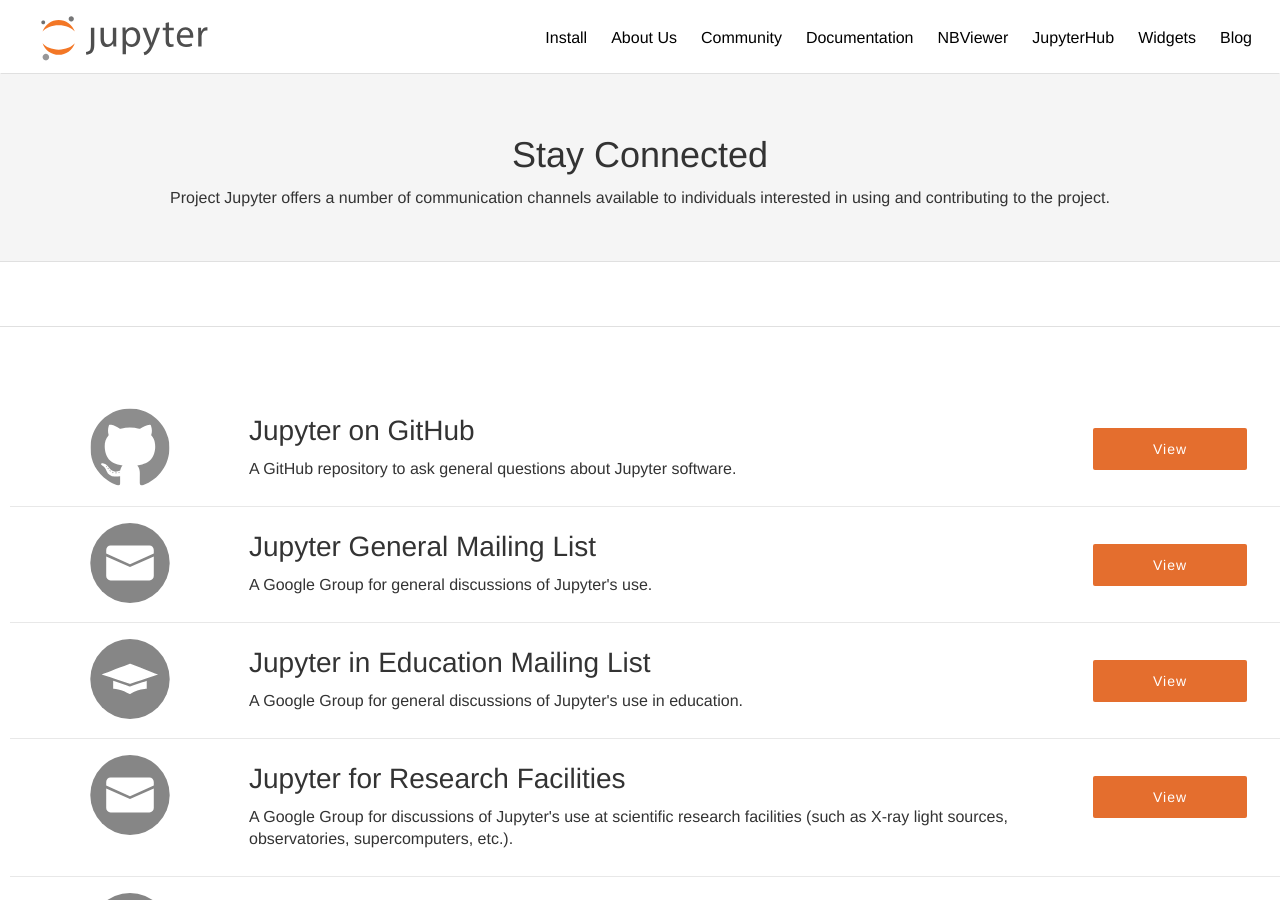
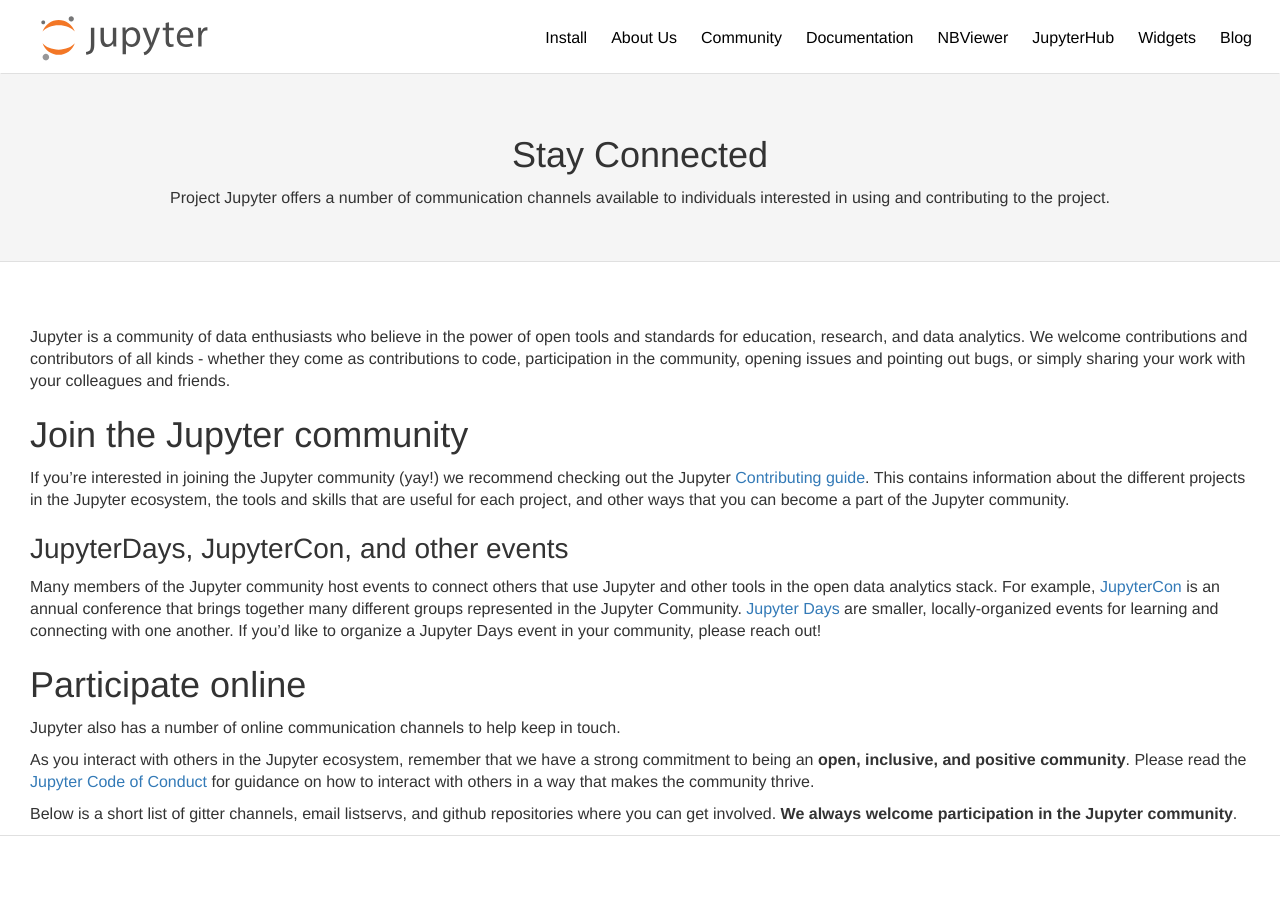
Before and after one commit to jupyter/jupyter.github.io, a Jekyll site: the page built from community.md, in a window 1280 px wide and 900 px high. Built offline with Jekyll 4.4.1, drawn with Linux system fonts in a browser that asks for light colours; comment, search, counter and statistics services are not loaded.

Commit message:
updating community and documentation pages

```diff
--- /dev/null
+++ b/community.md
@@ -0,0 +1,44 @@
+---
+layout: page_md
+title: Stay Connected
+tagline: Project Jupyter offers a number of communication channels available to individuals interested in using and contributing to the project.
+permalink: /community
+---
+
+Jupyter is a community of data enthusiasts who believe in the power of open
+tools and standards for education, research, and data analytics. We welcome
+contributions and contributors of all kinds - whether they come as contributions
+to code, participation in the community, opening issues and pointing out bugs,
+or simply sharing your work with your colleagues and friends.
+
+## Join the Jupyter community
+
+If you're interested in joining the Jupyter community (yay!) we recommend
+checking out the Jupyter [Contributing guide](LINK TODO). This contains
+information about the different projects in the Jupyter ecosystem, the tools
+and skills that are useful for each project, and other ways that you can
+become a part of the Jupyter community.
+
+### JupyterDays, JupyterCon, and other events
+
+Many members of the Jupyter community host events to connect others that use
+Jupyter and other tools in the open data analytics stack. For example,
+[JupyterCon](TODO LINK) is an annual conference that brings together many
+different groups represented in the Jupyter Community. [Jupyter Days](TODO LINK)
+are smaller, locally-organized events for learning and connecting with one
+another. If you'd like to organize a Jupyter Days event in your community, please
+reach out!
+
+## Participate online
+
+Jupyter also has a number of online communication channels to help keep in touch.
+
+As you interact with others in the Jupyter ecosystem, remember that we have a strong
+commitment to being an **open, inclusive, and positive community**. Please read the
+[Jupyter Code of Conduct](TODO LINK) for guidance on how to interact with others in
+a way that makes the community thrive.
+
+Below is a short list of gitter channels, email listservs, and github repositories
+where you can get involved. **We always welcome participation in the Jupyter community**.
+
+{% include community_lists.html %}
--- a/documentation.html
+++ /dev/null
@@ -1,5 +0,0 @@
----
-layout: documentation
-title: Documentation
-permalink: /documentation
----
```
Also changed, not shown: _includes/documentation.html (renamed from _layouts/documentation.html, +0 -11 lines), community.html (deleted, +0 -8 lines), documentation.md (added, +8 -0 lines), _includes/community_lists.html (renamed from _includes/community.html).
